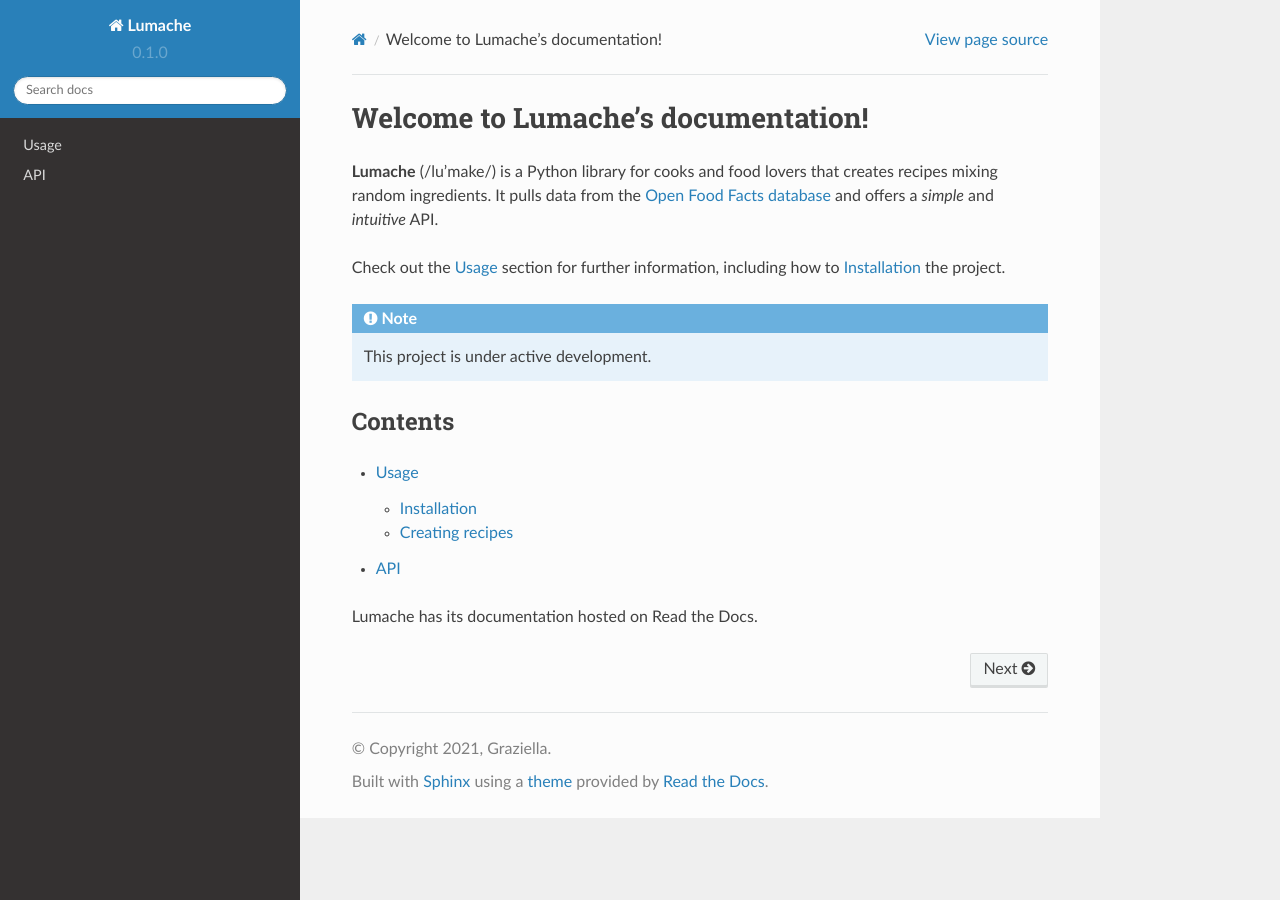
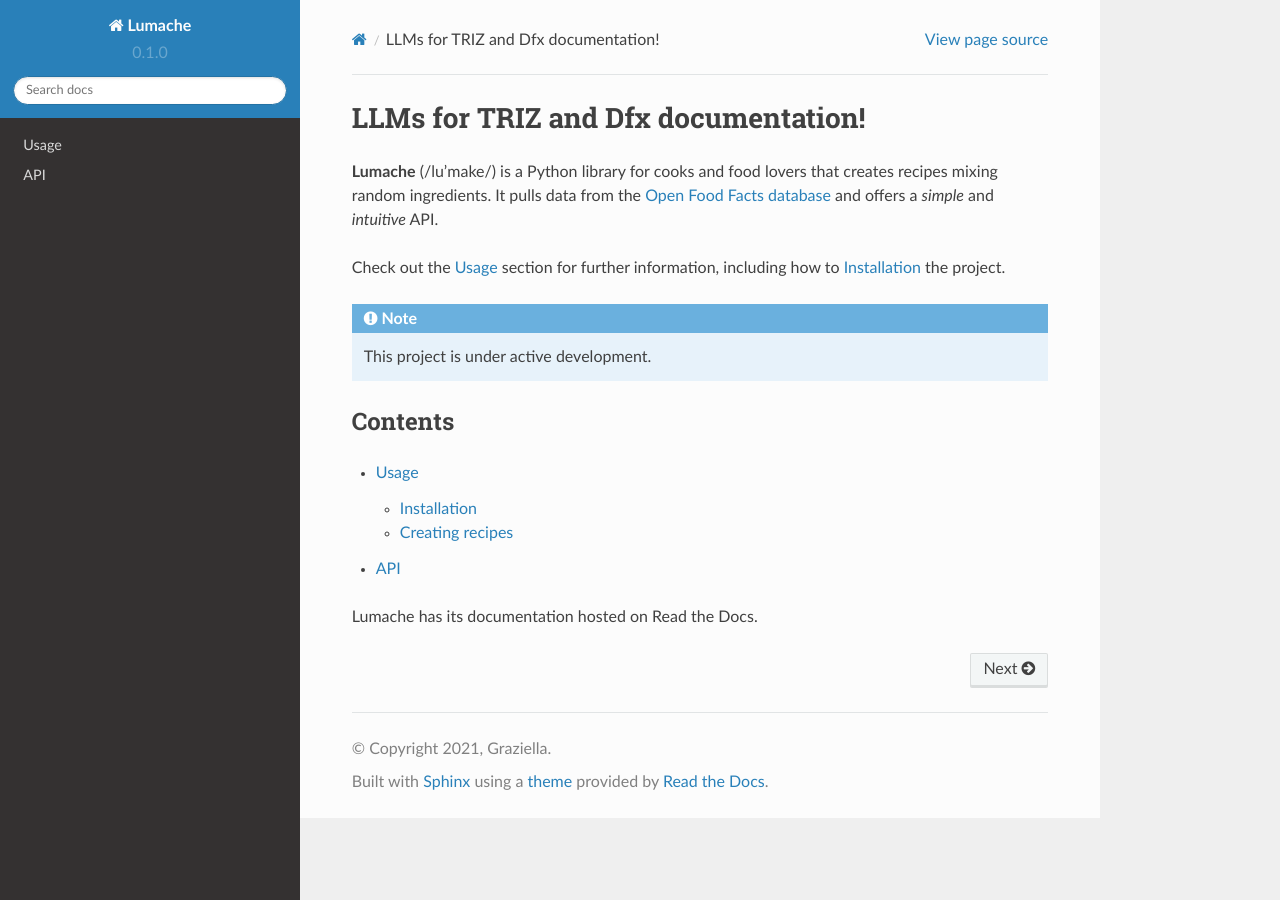
Before and after one commit to ChaimaeBLM/TRIZ-docs, a Sphinx documentation site: the page built from docs/source/index.rst, in a window 1280 px wide. Built offline with Sphinx 7.4.7 and the Read the Docs theme 2.0.0, drawn with Linux system fonts in a browser that asks for light colours.

Commit message:
Update index.rst

```diff
--- a/docs/source/index.rst
+++ b/docs/source/index.rst
@@ -1,4 +1,4 @@
-Welcome to Lumache's documentation!
+LLMs for TRIZ and Dfx documentation!
 ===================================
 
 **Lumache** (/lu'make/) is a Python library for cooks and food lovers
```
